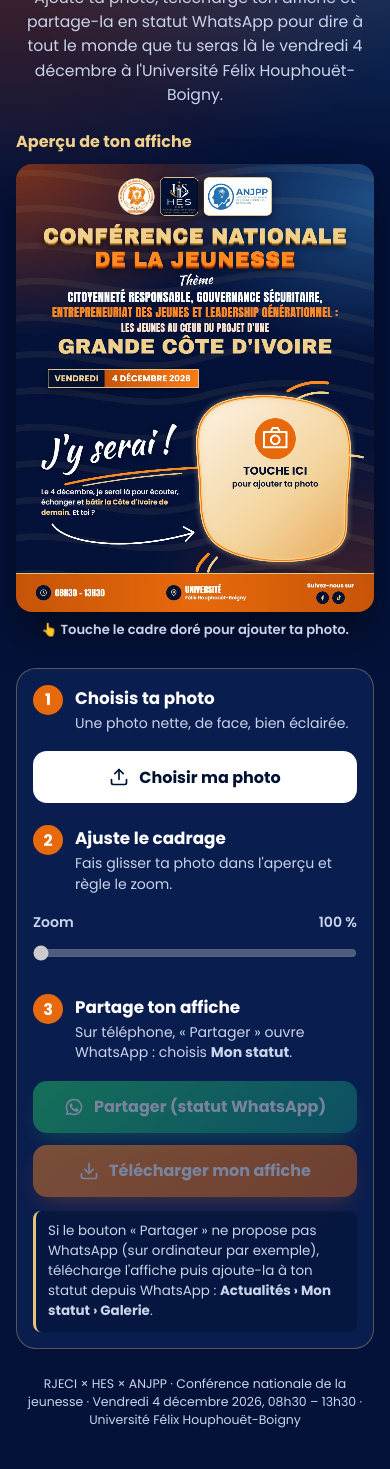
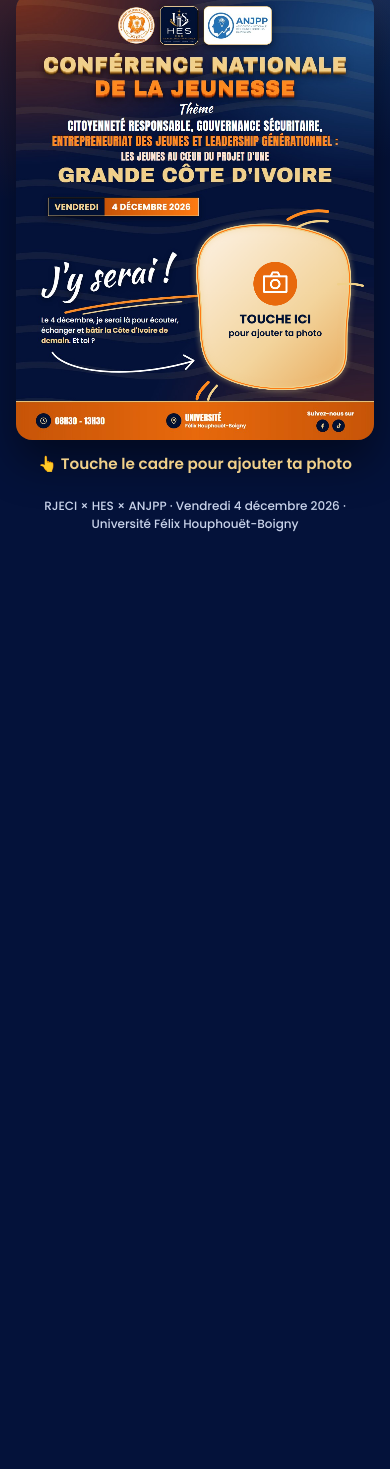
Before and after one commit to GUETY/rjeci-parrainage, a plain HTML site: page jy-serai/index.html in a window 390 px wide. Shown: the part 135-1604 px from the top of the page. After the commit the page ends 844 px from the top, so only its background shows below. Drawn offline with Linux system fonts and the light colour scheme.

Commit message:
Simplifie la page J'y serai pour mobile
Plus de longues explications : on touche le cadre pour ajouter sa photo,
puis trois boutons apparaissent (Télécharger, Partager, Changer la photo).
Sur téléphone, Télécharger affiche aussi l'affiche en grand pour
l'enregistrer par appui long, car beaucoup de navigateurs mobiles
bloquent le téléchargement direct.

Co-Authored-By: Claude Opus 5.5 <noreply@anthropic.com>

```diff
--- a/jy-serai/index.html
+++ b/jy-serai/index.html
@@ -6,115 +6,79 @@
 <title>J'y serai ! · Conférence nationale de la jeunesse</title>
 <meta name="description" content="Crée ton affiche « J'y serai ! » pour la Conférence nationale de la jeunesse du 4 décembre 2026 et partage-la en statut WhatsApp.">
 <meta property="og:title" content="J'y serai ! · Conférence nationale de la jeunesse">
-<meta property="og:description" content="Ajoute ta photo, télécharge ton affiche et partage-la en statut WhatsApp.">
+<meta property="og:description" content="Ajoute ta photo et partage ton affiche en statut WhatsApp.">
 <meta property="og:image" content="fond.jpg">
 <meta name="theme-color" content="#04123a">
 <link rel="preconnect" href="https://fonts.googleapis.com">
-<link href="https://fonts.googleapis.com/css2?family=Kaushan+Script&family=Poppins:wght@400;500;600;700&display=swap" rel="stylesheet">
+<link href="https://fonts.googleapis.com/css2?family=Kaushan+Script&family=Poppins:wght@500;600;700&display=swap" rel="stylesheet">
 <style>
-:root{
-  --navy:#04123a; --navy-2:#0a1d4a; --card:#0d2257; --gold:#e6c27a; --gold-2:#f0d08a;
-  --orange:#e8690c; --orange-2:#ff8a1f; --text:#ffffff; --muted:#c9d3ea; --line:rgba(230,194,122,.35);
-}
+:root{--navy:#04123a;--gold:#e6c27a;--gold-2:#f0d08a;--orange:#e8690c;--orange-2:#ff8a1f;--muted:#c9d3ea}
 *{box-sizing:border-box;margin:0;padding:0}
+html,body{overflow-x:hidden}
 body{
-  font-family:'Poppins',system-ui,sans-serif; color:var(--text); background:var(--navy);
+  font-family:'Poppins',system-ui,sans-serif;color:#fff;background:var(--navy);
   background-image:radial-gradient(ellipse 700px 480px at 0% 0%,rgba(200,69,10,.45),transparent 70%),
                    radial-gradient(ellipse 600px 420px at 100% 0%,rgba(47,118,185,.45),transparent 70%);
-  min-height:100vh; padding:24px 16px 40px;
+  min-height:100vh;padding:18px 16px 32px;
 }
-header{max-width:1040px;margin:0 auto 22px;text-align:center}
-header .kicker{display:inline-block;padding:4px 14px;border-radius:20px;background:linear-gradient(90deg,#c29241,#f0d08a,#c29241);color:#011133;font-size:.78rem;font-weight:700;letter-spacing:2px}
-header h1{margin-top:10px;font-family:'Kaushan Script',cursive;font-weight:400;font-size:clamp(2.2rem,7vw,3.4rem);line-height:1.1}
-header p{margin-top:8px;color:var(--muted);font-size:.98rem;line-height:1.55;max-width:640px;margin-left:auto;margin-right:auto}
-.app{max-width:1040px;margin:0 auto;display:grid;grid-template-columns:minmax(0,1fr) minmax(0,1.1fr);gap:28px;align-items:start}
-.panel{background:rgba(13,34,87,.75);border:1px solid var(--line);border-radius:20px;padding:22px}
-.step{display:flex;gap:12px;align-items:flex-start;margin-bottom:18px}
-.step .n{flex:none;width:30px;height:30px;border-radius:50%;background:var(--orange);display:flex;align-items:center;justify-content:center;font-weight:700}
-.step h2{font-size:1.05rem;font-weight:700}
-.step p{color:var(--muted);font-size:.88rem;margin-top:2px;line-height:1.45}
-.btn{display:flex;align-items:center;justify-content:center;gap:10px;width:100%;min-height:52px;padding:12px 18px;border-radius:14px;border:0;font:inherit;font-weight:700;font-size:1rem;cursor:pointer;transition:transform .15s ease, box-shadow .15s ease}
+.wrap{max-width:520px;margin:0 auto}
+header{text-align:center;margin-bottom:14px}
+.kicker{display:inline-block;max-width:100%;padding:4px 12px;border-radius:20px;background:linear-gradient(90deg,#c29241,#f0d08a,#c29241);color:#011133;font-size:.7rem;font-weight:700;letter-spacing:1.5px}
+h1{margin-top:6px;font-family:'Kaushan Script',cursive;font-weight:400;font-size:2.6rem;line-height:1.15}
+canvas{display:block;width:100%;height:auto;border-radius:16px;box-shadow:0 22px 44px rgba(0,0,0,.45);touch-action:none;cursor:pointer;background:#0a1d4a;-webkit-tap-highlight-color:transparent}
+canvas:focus-visible,.btn:focus-visible{outline:3px solid var(--gold-2);outline-offset:3px}
+.note{margin:12px 0 0;text-align:center;font-size:.95rem;font-weight:600;color:var(--gold-2)}
+.actions{display:none;gap:10px;margin-top:14px}
+.actions.show{display:grid}
+.row{display:grid;grid-template-columns:1fr 1fr;gap:10px}
+.btn{display:flex;align-items:center;justify-content:center;gap:8px;width:100%;min-height:54px;padding:10px 14px;border-radius:14px;border:0;font:inherit;font-weight:700;font-size:1rem;cursor:pointer}
 .btn:active{transform:translateY(1px)}
-.btn:disabled{opacity:.45;cursor:not-allowed}
-.btn-upload{background:#fff;color:#011133}
-.btn-share{background:linear-gradient(135deg,#25d366,#128c7e);color:#fff;box-shadow:0 10px 22px -8px rgba(37,211,102,.6)}
-.btn-download{background:linear-gradient(135deg,var(--orange-2),var(--orange));color:#fff;box-shadow:0 10px 22px -8px rgba(232,105,12,.7)}
-.btn:focus-visible,input:focus-visible{outline:3px solid var(--gold-2);outline-offset:2px}
+.btn-dl{background:linear-gradient(135deg,var(--orange-2),var(--orange));color:#fff}
+.btn-share{background:linear-gradient(135deg,#25d366,#128c7e);color:#fff}
+.btn-change{background:transparent;color:#fff;border:2px solid rgba(255,255,255,.55);min-height:48px;font-weight:600}
+.row.single{grid-template-columns:1fr}
 #file-input{position:absolute;width:1px;height:1px;opacity:0;pointer-events:none}
-.zoom{margin:6px 0 20px}
-.zoom label{display:flex;justify-content:space-between;font-size:.88rem;font-weight:600;color:var(--muted);margin-bottom:6px}
-.zoom input{width:100%;accent-color:var(--orange-2);height:28px}
-.actions{display:grid;gap:12px;margin-top:4px}
-.hint{margin-top:14px;font-size:.84rem;color:var(--muted);line-height:1.5;background:rgba(1,17,51,.5);border-left:3px solid var(--gold);padding:10px 12px;border-radius:8px}
-.warn{display:none;margin-top:10px;font-size:.84rem;color:#fbbf24;background:rgba(251,191,36,.1);border:1px solid rgba(251,191,36,.35);border-radius:10px;padding:9px 11px;line-height:1.45}
-.preview{position:sticky;top:16px}
-.preview h2{font-size:1rem;font-weight:700;margin-bottom:10px;color:var(--gold-2)}
-canvas{display:block;width:100%;height:auto;border-radius:16px;box-shadow:0 22px 44px rgba(0,0,0,.45);touch-action:none;cursor:pointer;background:#0a1d4a;-webkit-tap-highlight-color:transparent}
-.drag-note{font-weight:600;color:var(--gold-2)}
-canvas.dragging{cursor:grabbing}
-.drag-note{margin-top:8px;text-align:center;font-size:.82rem;color:var(--muted)}
-footer{max-width:1040px;margin:26px auto 0;text-align:center;font-size:.78rem;color:var(--muted)}
-.toast{position:fixed;left:50%;bottom:22px;transform:translateX(-50%) translateY(30px);opacity:0;background:#011133;border:1px solid var(--gold);color:#fff;padding:10px 16px;border-radius:12px;font-size:.9rem;transition:all .25s ease;max-width:calc(100% - 32px);text-align:center;z-index:10}
-.toast.show{opacity:1;transform:translateX(-50%) translateY(0)}
-html,body{overflow-x:hidden}
-header .kicker{max-width:100%}
-@media (max-width:480px){
-  header .kicker{font-size:.66rem;letter-spacing:1px}
-  .panel{padding:16px}
-}
-@media (max-width:860px){
-  .app{grid-template-columns:minmax(0,1fr)}
-  .preview{position:static;order:-1}
-}
+.modal{position:fixed;inset:0;background:rgba(1,8,28,.94);display:none;flex-direction:column;align-items:center;justify-content:center;padding:18px;z-index:20}
+.modal.show{display:flex}
+.modal img{max-width:100%;max-height:72vh;border-radius:12px;box-shadow:0 20px 40px rgba(0,0,0,.5)}
+.modal p{margin-top:14px;text-align:center;font-weight:700;font-size:1.05rem;color:var(--gold-2)}
+.modal .btn{margin-top:14px;max-width:280px}
+footer{margin-top:22px;text-align:center;font-size:.75rem;color:var(--muted)}
 </style>
 </head>
 <body>
+<div class="wrap">
+  <header>
+    <span class="kicker">CONFÉRENCE NATIONALE DE LA JEUNESSE · 4 DÉC. 2026</span>
+    <h1>J'y serai !</h1>
+  </header>
 
-<header>
-  <span class="kicker">CONFÉRENCE NATIONALE DE LA JEUNESSE · 4 DÉC. 2026</span>
-  <h1>J'y serai !</h1>
-  <p>Ajoute ta photo, télécharge ton affiche et partage-la en statut WhatsApp pour dire à tout le monde que tu seras là le vendredi 4 décembre à l'Université Félix Houphouët-Boigny.</p>
-</header>
+  <canvas id="poster" width="1080" height="1350" tabindex="0" aria-label="Ton affiche J'y serai. Touche le cadre doré pour ajouter ta photo."></canvas>
+  <p class="note" id="note">👆 Touche le cadre pour ajouter ta photo</p>
+  <input type="file" id="file-input" accept="image/*">
 
-<main class="app">
-  <section class="panel" aria-label="Créer mon affiche">
-    <div class="step"><span class="n">1</span><div><h2>Choisis ta photo</h2><p>Une photo nette, de face, bien éclairée.</p></div></div>
-    <label class="btn btn-upload" for="file-input">
-      <svg width="20" height="20" viewBox="0 0 24 24" fill="none" stroke="currentColor" stroke-width="2" stroke-linecap="round" stroke-linejoin="round" aria-hidden="true"><path d="M21 15v4a2 2 0 0 1-2 2H5a2 2 0 0 1-2-2v-4"/><polyline points="17 8 12 3 7 8"/><line x1="12" y1="3" x2="12" y2="15"/></svg>
-      <span id="upload-label">Choisir ma photo</span>
-    </label>
-    <input type="file" id="file-input" accept="image/*">
-    <div class="warn" id="warn">⚠️ Cette photo est petite : elle risque d'être floue sur l'affiche. Si tu peux, choisis une photo plus grande.</div>
-
-    <div class="step" style="margin-top:22px"><span class="n">2</span><div><h2>Ajuste le cadrage</h2><p>Fais glisser ta photo dans l'aperçu et règle le zoom.</p></div></div>
-    <div class="zoom">
-      <label for="zoom"><span>Zoom</span><span id="zoom-val">100 %</span></label>
-      <input type="range" id="zoom" min="1" max="3" step="0.01" value="1" disabled>
-    </div>
-
-    <div class="step"><span class="n">3</span><div><h2>Partage ton affiche</h2><p>Sur téléphone, « Partager » ouvre WhatsApp : choisis <b>Mon statut</b>.</p></div></div>
-    <div class="actions">
-      <button class="btn btn-share" id="share-btn" disabled>
-        <svg width="20" height="20" viewBox="0 0 24 24" fill="currentColor" aria-hidden="true"><path d="M12 2a10 10 0 0 0-8.6 15.1L2 22l5-1.3A10 10 0 1 0 12 2zm0 18.2c-1.5 0-3-.4-4.2-1.2l-.3-.2-3 .8.8-2.9-.2-.3A8.2 8.2 0 1 1 12 20.2zm4.5-6.1c-.2-.1-1.5-.7-1.7-.8-.2-.1-.4-.1-.6.1l-.8 1c-.1.2-.3.2-.5.1a6.7 6.7 0 0 1-3.3-2.9c-.2-.4.2-.4.7-1.3.1-.2 0-.3 0-.4l-.8-1.8c-.2-.5-.4-.4-.6-.4h-.5a1 1 0 0 0-.7.3 3 3 0 0 0-.9 2.2 5.2 5.2 0 0 0 1.1 2.8 11.9 11.9 0 0 0 4.6 4c1.7.7 2.4.8 3.2.7.5-.1 1.5-.6 1.7-1.2.2-.6.2-1.1.2-1.2-.1-.1-.3-.2-.5-.3z"/></svg>
-        Partager (statut WhatsApp)
+  <div class="actions" id="actions">
+    <div class="row" id="main-row">
+      <button class="btn btn-dl" id="download-btn">
+        <svg width="20" height="20" viewBox="0 0 24 24" fill="none" stroke="currentColor" stroke-width="2.2" stroke-linecap="round" stroke-linejoin="round" aria-hidden="true"><path d="M21 15v4a2 2 0 0 1-2 2H5a2 2 0 0 1-2-2v-4"/><polyline points="7 10 12 15 17 10"/><line x1="12" y1="15" x2="12" y2="3"/></svg>
+        Télécharger
       </button>
-      <button class="btn btn-download" id="download-btn" disabled>
-        <svg width="20" height="20" viewBox="0 0 24 24" fill="none" stroke="currentColor" stroke-width="2" stroke-linecap="round" stroke-linejoin="round" aria-hidden="true"><path d="M21 15v4a2 2 0 0 1-2 2H5a2 2 0 0 1-2-2v-4"/><polyline points="7 10 12 15 17 10"/><line x1="12" y1="15" x2="12" y2="3"/></svg>
-        Télécharger mon affiche
+      <button class="btn btn-share" id="share-btn">
+        <svg width="20" height="20" viewBox="0 0 24 24" fill="currentColor" aria-hidden="true"><path d="M12 2a10 10 0 0 0-8.6 15.1L2 22l5-1.3A10 10 0 1 0 12 2zm0 18.2c-1.5 0-3-.4-4.2-1.2l-.3-.2-3 .8.8-2.9-.2-.3A8.2 8.2 0 1 1 12 20.2z"/></svg>
+        Partager
       </button>
     </div>
-    <p class="hint">Si le bouton « Partager » ne propose pas WhatsApp (sur ordinateur par exemple), télécharge l'affiche puis ajoute-la à ton statut depuis WhatsApp : <b>Actualités › Mon statut › Galerie</b>.</p>
-  </section>
+    <button class="btn btn-change" id="change-btn">Changer la photo</button>
+  </div>
 
-  <section class="preview" aria-label="Aperçu de l'affiche">
-    <h2>Aperçu de ton affiche</h2>
-    <canvas id="poster" width="1080" height="1350" tabindex="0" aria-label="Aperçu de l'affiche J'y serai. Touche le cadre doré pour ajouter ta photo."></canvas>
-    <p class="drag-note" id="drag-note">👆 Touche le cadre doré pour ajouter ta photo.</p>
-  </section>
-</main>
+  <footer>RJECI × HES × ANJPP · Vendredi 4 décembre 2026 · Université Félix Houphouët-Boigny</footer>
+</div>
 
-<footer>RJECI × HES × ANJPP · Conférence nationale de la jeunesse · Vendredi 4 décembre 2026, 08h30 – 13h30 · Université Félix Houphouët-Boigny</footer>
-<div class="toast" id="toast" role="status" aria-live="polite"></div>
+<div class="modal" id="modal" role="dialog" aria-modal="true" aria-label="Ton affiche">
+  <img id="modal-img" alt="Ton affiche J'y serai">
+  <p>Appuie longuement sur l'image › Enregistrer</p>
+  <button class="btn btn-change" id="close-btn">Fermer</button>
+</div>
 
 <script>
 (() => {
@@ -122,16 +86,16 @@ header .kicker{max-width:100%}
   const canvas = document.getElementById('poster');
   const ctx = canvas.getContext('2d');
   const fileInput = document.getElementById('file-input');
-  const uploadLabel = document.getElementById('upload-label');
-  const zoom = document.getElementById('zoom');
-  const zoomVal = document.getElementById('zoom-val');
+  const note = document.getElementById('note');
+  const actions = document.getElementById('actions');
+  const mainRow = document.getElementById('main-row');
   const shareBtn = document.getElementById('share-btn');
   const downloadBtn = document.getElementById('download-btn');
-  const warn = document.getElementById('warn');
-  const dragNote = document.getElementById('drag-note');
-  const toast = document.getElementById('toast');
+  const changeBtn = document.getElementById('change-btn');
+  const modal = document.getElementById('modal');
+  const modalImg = document.getElementById('modal-img');
+  const FILE_NAME = 'jy-serai-conference-jeunesse.jpg';
 
-  // Cadre photo (coordonnées de l'affiche 1080 × 1350)
   const FX = 540, FY = 690;
   const frame = new Path2D();
   frame.addPath(new Path2D('M70 36 C160 -6 330 8 418 58 C484 96 466 214 458 296 C448 394 474 446 404 480 C300 524 132 506 66 454 C8 408 22 326 14 240 C6 150 -6 76 70 36 Z'), new DOMMatrix([1, 0, 0, 1, FX, FY]));
@@ -140,21 +104,13 @@ header .kicker{max-width:100%}
 
   const bg = new Image();
   bg.src = 'fond.jpg';
-  let photo = null;
-  let scale = 1, ox = 0, oy = 0;
+  let photo = null, ox = 0, oy = 0;
 
-  function coverScale() {
-    return Math.max(BOX.w / photo.width, BOX.h / photo.height);
+  const cover = () => Math.max(BOX.w / photo.width, BOX.h / photo.height);
+  function clampOffsets() {
+    const s = cover(), maxX = Math.max(0, (photo.width * s - BOX.w) / 2), maxY = Math.max(0, (photo.height * s - BOX.h) / 2);
+    ox = Math.max(-maxX, Math.min(maxX, ox)); oy = Math.max(-maxY, Math.min(maxY, oy));
   }
-
-  function clampOffsets() {
-    const s = coverScale() * scale;
-    const dw = photo.width * s, dh = photo.height * s;
-    const maxX = Math.max(0, (dw - BOX.w) / 2), maxY = Math.max(0, (dh - BOX.h) / 2);
-    ox = Math.max(-maxX, Math.min(maxX, ox));
-    oy = Math.max(-maxY, Math.min(maxY, oy));
-  }
-
   function stroke(d, color, width) {
     ctx.strokeStyle = color; ctx.lineWidth = width; ctx.lineCap = 'round'; ctx.lineJoin = 'round';
     ctx.stroke(new Path2D(d));
@@ -163,133 +119,106 @@ header .kicker{max-width:100%}
   function draw() {
     ctx.clearRect(0, 0, W, H);
     if (bg.complete && bg.naturalWidth) ctx.drawImage(bg, 0, 0, W, H);
-
-    ctx.save();
-    ctx.clip(frame);
+    ctx.save(); ctx.clip(frame);
     if (photo) {
-      const s = coverScale() * scale;
-      const dw = photo.width * s, dh = photo.height * s;
+      const s = cover(), dw = photo.width * s, dh = photo.height * s;
       ctx.drawImage(photo, CX - dw / 2 + ox, CY - dh / 2 + oy, dw, dh);
     } else {
       const g = ctx.createLinearGradient(BOX.x, BOX.y, BOX.x + BOX.w, BOX.y + BOX.h);
       g.addColorStop(0, '#fdf3e7'); g.addColorStop(.6, '#f3d49c'); g.addColorStop(1, '#e8a95a');
       ctx.fillStyle = g; ctx.fillRect(BOX.x, BOX.y, BOX.w, BOX.h);
-      // bouton appareil photo
-      ctx.fillStyle = '#e8690c';
-      ctx.beginPath(); ctx.arc(CX, CY - 120, 62, 0, Math.PI * 2); ctx.fill();
-      ctx.strokeStyle = '#ffffff'; ctx.lineWidth = 6; ctx.lineJoin = 'round'; ctx.lineCap = 'round';
-      ctx.strokeRect(CX - 34, CY - 140, 68, 46);
-      ctx.beginPath(); ctx.moveTo(CX - 14, CY - 140); ctx.lineTo(CX - 8, CY - 152); ctx.lineTo(CX + 8, CY - 152); ctx.lineTo(CX + 14, CY - 140); ctx.stroke();
-      ctx.beginPath(); ctx.arc(CX, CY - 117, 13, 0, Math.PI * 2); ctx.stroke();
+      ctx.fillStyle = '#e8690c'; ctx.beginPath(); ctx.arc(CX, CY - 70, 66, 0, Math.PI * 2); ctx.fill();
+      ctx.strokeStyle = '#fff'; ctx.lineWidth = 6; ctx.lineJoin = 'round'; ctx.lineCap = 'round';
+      ctx.strokeRect(CX - 34, CY - 92, 68, 46);
+      ctx.beginPath(); ctx.moveTo(CX - 14, CY - 92); ctx.lineTo(CX - 8, CY - 104); ctx.lineTo(CX + 8, CY - 104); ctx.lineTo(CX + 14, CY - 92); ctx.stroke();
+      ctx.beginPath(); ctx.arc(CX, CY - 69, 13, 0, Math.PI * 2); ctx.stroke();
       ctx.fillStyle = '#011133'; ctx.textAlign = 'center';
-      ctx.font = '700 34px Poppins, sans-serif'; ctx.fillText('TOUCHE ICI', CX, CY - 12);
-      ctx.font = '600 24px Poppins, sans-serif'; ctx.fillText('pour ajouter ta photo', CX, CY + 24);
+      ctx.font = '700 38px Poppins, sans-serif'; ctx.fillText('TOUCHE ICI', CX, CY + 50);
+      ctx.font = '600 26px Poppins, sans-serif'; ctx.fillText('pour ajouter ta photo', CX, CY + 88);
     }
     ctx.restore();
-
-    ctx.save();
-    ctx.shadowColor = 'rgba(240,208,138,.6)'; ctx.shadowBlur = 18;
-    ctx.strokeStyle = '#f0d08a'; ctx.lineWidth = 10; ctx.lineJoin = 'round'; ctx.stroke(frame);
-    ctx.restore();
+    ctx.save(); ctx.shadowColor = 'rgba(240,208,138,.6)'; ctx.shadowBlur = 18;
+    ctx.strokeStyle = '#f0d08a'; ctx.lineWidth = 10; ctx.lineJoin = 'round'; ctx.stroke(frame); ctx.restore();
     ctx.strokeStyle = '#ff7a12'; ctx.lineWidth = 3; ctx.stroke(frame);
-
     stroke('M820 684 C860 660 900 654 940 660', '#ff8a1f', 9);
     stroke('M848 708 C880 690 910 686 940 690', '#f0d08a', 7);
     stroke('M972 880 C1000 876 1024 878 1046 884', '#f0d08a', 7);
     stroke('M580 1176 C560 1196 548 1210 546 1226', '#ff8a1f', 9);
     stroke('M606 1186 C590 1204 582 1216 580 1228', '#f0d08a', 7);
   }
-
   bg.onload = draw;
   if (document.fonts && document.fonts.ready) document.fonts.ready.then(draw);
 
-  function showToast(msg) {
-    toast.textContent = msg; toast.classList.add('show');
-    clearTimeout(showToast.t); showToast.t = setTimeout(() => toast.classList.remove('show'), 3200);
-  }
+  const openPicker = () => fileInput.click();
 
   fileInput.addEventListener('change', () => {
     const file = fileInput.files && fileInput.files[0];
-    if (!file) return;
-    if (!file.type.startsWith('image/')) { showToast('Choisis un fichier image (JPG ou PNG).'); return; }
-    const url = URL.createObjectURL(file);
+    if (!file || !file.type.startsWith('image/')) return;
     const img = new Image();
     img.onload = () => {
-      photo = img; scale = 1; ox = 0; oy = 0;
-      zoom.value = 1; zoom.disabled = false; zoomVal.textContent = '100 %';
-      shareBtn.disabled = false; downloadBtn.disabled = false;
-      uploadLabel.textContent = 'Changer de photo';
-      dragNote.textContent = 'Fais glisser ta photo pour la recadrer · touche-la pour la changer.';
-      warn.style.display = (img.width < 600 || img.height < 600) ? 'block' : 'none';
-      draw();
+      photo = img; ox = 0; oy = 0; draw();
+      actions.classList.add('show');
+      note.textContent = '✋ Glisse ta photo pour bien la placer';
     };
-    img.onerror = () => showToast("Impossible d'ouvrir cette image. Essaie une autre photo.");
-    img.src = url;
+    img.src = URL.createObjectURL(file);
+    fileInput.value = '';
   });
 
-  zoom.addEventListener('input', () => {
-    scale = parseFloat(zoom.value);
-    zoomVal.textContent = Math.round(scale * 100) + ' %';
-    if (photo) { clampOffsets(); draw(); }
-  });
-
-  // Toucher le cadre = choisir une photo ; glisser = recadrer (souris et doigt)
+  // Toucher le cadre = choisir une photo ; glisser = recadrer
   let pressed = false, moved = false, start = null;
   function toPoster(e) {
     const r = canvas.getBoundingClientRect();
     return { x: (e.clientX - r.left) * W / r.width, y: (e.clientY - r.top) * H / r.height };
   }
-  function inFrame(p) {
-    return p.x >= BOX.x - 20 && p.x <= BOX.x + BOX.w + 20 && p.y >= BOX.y - 20 && p.y <= BOX.y + BOX.h + 20;
-  }
-  function openPicker() { fileInput.click(); }
+  const inFrame = (p) => p.x >= BOX.x - 20 && p.x <= BOX.x + BOX.w + 20 && p.y >= BOX.y - 20 && p.y <= BOX.y + BOX.h + 20;
   canvas.addEventListener('pointerdown', (e) => {
     const p = toPoster(e);
     pressed = true; moved = false; start = { x: p.x, y: p.y, ox, oy, inFrame: inFrame(p) };
-    if (photo && start.inFrame) { canvas.setPointerCapture(e.pointerId); }
+    if (photo && start.inFrame) canvas.setPointerCapture(e.pointerId);
   });
   canvas.addEventListener('pointermove', (e) => {
     if (!pressed || !photo || !start.inFrame) return;
     const p = toPoster(e);
     if (!moved && Math.hypot(p.x - start.x, p.y - start.y) < 14) return;
-    moved = true; canvas.classList.add('dragging');
+    moved = true;
     ox = start.ox + (p.x - start.x); oy = start.oy + (p.y - start.y);
     clampOffsets(); draw();
   });
   canvas.addEventListener('pointerup', () => {
-    if (pressed && !moved && start && (start.inFrame || !photo)) openPicker();
-    pressed = false; moved = false; canvas.classList.remove('dragging');
+    if (pressed && !moved && start && !photo) openPicker();
+    pressed = false; moved = false;
   });
-  canvas.addEventListener('pointercancel', () => { pressed = false; moved = false; canvas.classList.remove('dragging'); });
-  canvas.addEventListener('keydown', (e) => {
-    if (e.key === 'Enter' || e.key === ' ') { e.preventDefault(); openPicker(); }
-  });
+  canvas.addEventListener('pointercancel', () => { pressed = false; moved = false; });
+  canvas.addEventListener('keydown', (e) => { if (e.key === 'Enter' || e.key === ' ') { e.preventDefault(); openPicker(); } });
+  changeBtn.addEventListener('click', openPicker);
 
-  function getBlob() {
-    draw();
-    return new Promise((resolve) => canvas.toBlob(resolve, 'image/jpeg', 0.92));
-  }
-  const FILE_NAME = 'jy-serai-conference-jeunesse.jpg';
+  const getBlob = () => { draw(); return new Promise((res) => canvas.toBlob(res, 'image/jpeg', 0.92)); };
+  const isTouch = window.matchMedia('(pointer: coarse)').matches;
 
   downloadBtn.addEventListener('click', async () => {
     const blob = await getBlob();
+    if (isTouch) {
+      modalImg.src = canvas.toDataURL('image/jpeg', 0.92);
+      modal.classList.add('show');
+    }
     const a = document.createElement('a');
     a.href = URL.createObjectURL(blob); a.download = FILE_NAME;
     document.body.appendChild(a); a.click(); a.remove();
-    setTimeout(() => URL.revokeObjectURL(a.href), 4000);
-    showToast('Affiche téléchargée ✔ Ajoute-la à ton statut WhatsApp !');
+    setTimeout(() => URL.revokeObjectURL(a.href), 5000);
   });
+  document.getElementById('close-btn').addEventListener('click', () => modal.classList.remove('show'));
 
+  // Partager : affiché seulement si le téléphone sait partager une image
+  const testFile = new File([new Blob(['x'], { type: 'image/jpeg' })], 't.jpg', { type: 'image/jpeg' });
+  const canShareFiles = !!(navigator.canShare && navigator.canShare({ files: [testFile] }));
+  if (!canShareFiles) { shareBtn.style.display = 'none'; mainRow.classList.add('single'); }
   shareBtn.addEventListener('click', async () => {
     const blob = await getBlob();
     const file = new File([blob], FILE_NAME, { type: 'image/jpeg' });
-    const data = { files: [file], title: "J'y serai !", text: "J'y serai ! Conférence nationale de la jeunesse, vendredi 4 décembre 2026 à l'Université Félix Houphouët-Boigny. Et toi ?" };
-    if (navigator.canShare && navigator.canShare({ files: [file] })) {
-      try { await navigator.share(data); }
-      catch (err) { if (err.name !== 'AbortError') showToast("Le partage n'a pas marché. Télécharge l'affiche à la place."); }
-    } else {
-      downloadBtn.click();
-      showToast("Ton navigateur ne permet pas le partage direct : l'affiche a été téléchargée.");
+    try {
+      await navigator.share({ files: [file], text: "J'y serai ! Conférence nationale de la jeunesse, vendredi 4 décembre 2026 à l'Université Félix Houphouët-Boigny. Et toi ?" });
+    } catch (err) {
+      if (err.name !== 'AbortError') downloadBtn.click();
     }
   });
 
```
